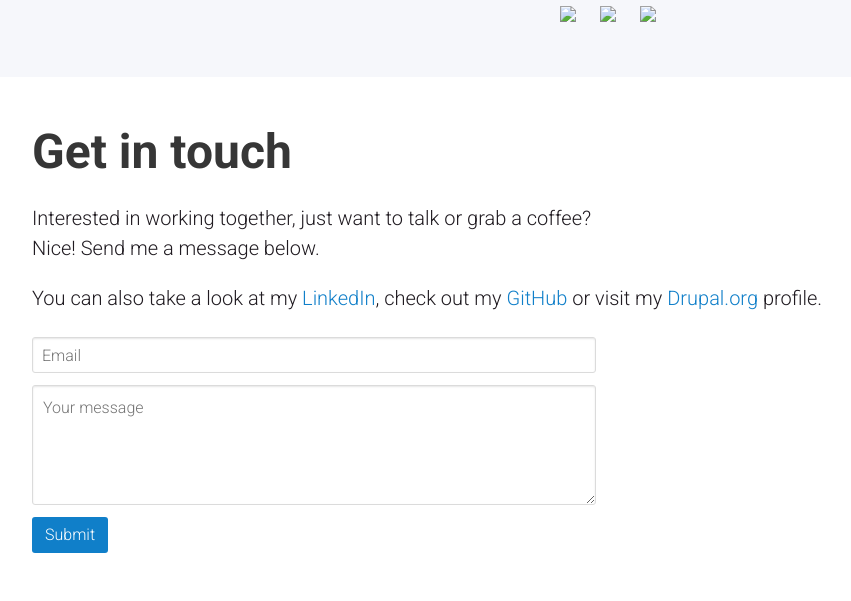
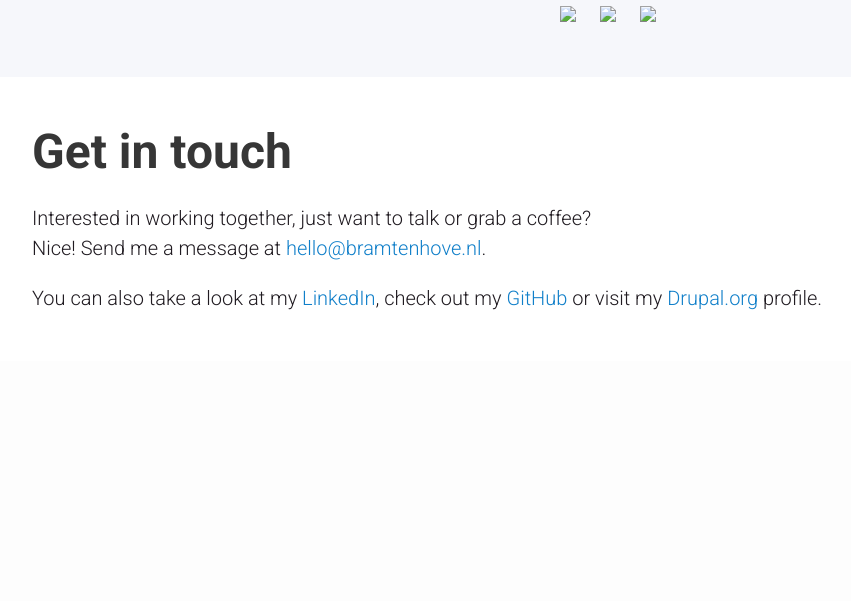
Before and after one commit to bramtenhove/bramtenhove.nl, a PHP site: page / in a window 1280 px wide. Shown: the part 1529-2130 px from the top of the page, without its empty margins (32-883 px from the left). After the commit the page ends 1839 px from the top, so only its background shows below. Run offline with PHP 8.4, Linux system fonts and the light colour scheme; some libraries are stand-ins or nearby versions; some web fonts are replaced.

Commit message:
Remove contact form, add obfuscated emailaddress

```diff
--- a/index.html
+++ b/index.html
@@ -79,29 +79,9 @@
     <h1 class="title">Get in touch</h1>
     <div class="content">
       <p>Interested in working together, just want to talk or grab a coffee?<br>
-        Nice! Send me a message below.</p>
+        Nice! Send me a message at <a class="obfuscate">ln.evohnetmarb@olleh</a>.</p>
 
       <p>You can also take a look at my <a href="https://www.linkedin.com/in/bramth" rel="nofollow">LinkedIn</a>, check out my <a href="https://github.com/bramtenhove" rel="nofollow">GitHub</a> or visit my <a href="https://www.drupal.org/u/bramtenhove" rel="nofollow">Drupal.org</a> profile.</p>
-    </div>
-
-    <div class="columns">
-      <div class="column is-half">
-        <div class="field">
-          <p class="control">
-            <input class="input" type="email" placeholder="Email">
-          </p>
-        </div>
-
-        <div class="field">
-          <div class="control">
-            <textarea class="textarea" type="text" placeholder="Your message"></textarea>
-          </div>
-        </div>
-
-        <div class="control">
-          <button class="button is-primary">Submit</button>
-        </div>
-      </div>
     </div>
   </div>
 </section>
--- a/source/styles/base/main.scss
+++ b/source/styles/base/main.scss
@@ -30,3 +30,8 @@
 p {
   font-size: $size-5;
 }
+
+.obfuscate {
+  unicode-bidi: bidi-override;
+  direction: rtl;
+}
```
Also changed, not shown: assets/css/main.css.
